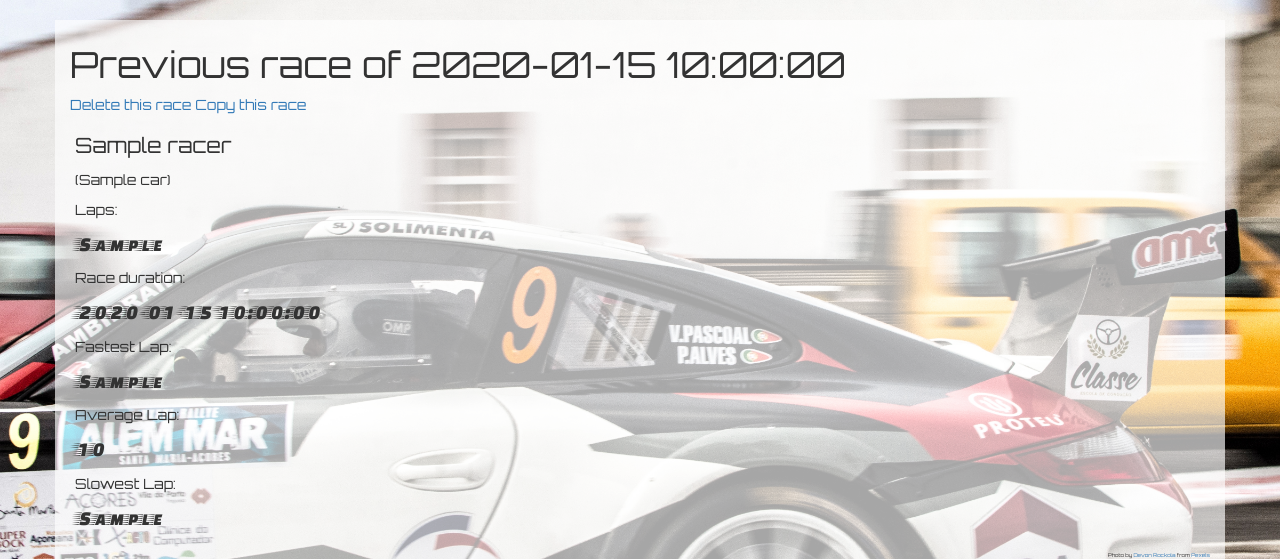
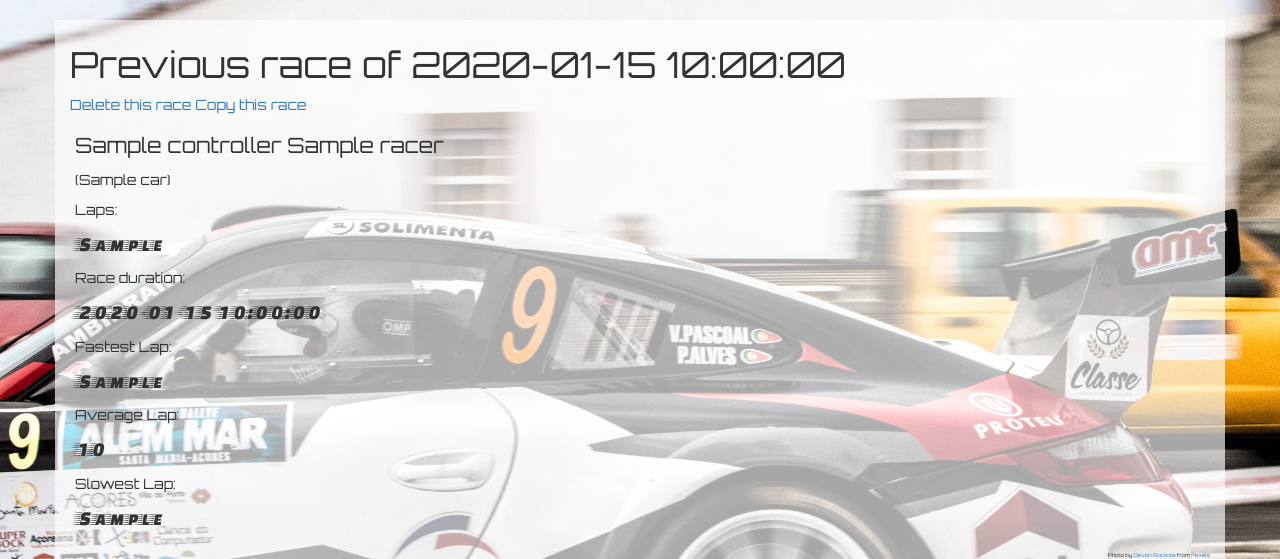
Before and after one commit to skorbut/trackday, a Python web app: template app/templates/race.html in a window 1280 px wide. Shown: the part 66-625 px from the top of the page. Run offline with Jinja, Linux system fonts and the light colour scheme; the template is opened without the code that fills it: most values are stand-ins (such as "Sample title", 1, 10 or a date in 2020); some libraries are stand-ins or nearby versions.

Commit message:
add more logging

```diff
--- a/app/models.py
+++ b/app/models.py
@@ -60,12 +60,14 @@ class Race(db.Model):
         for grid_entry in self.parsed_grid():
             if(grid_entry['controller'] == controller):
                 return grid_entry['racer']
+        app.logger.info("Unable to find racer for controller " + controller + " in grid " + repr(self.parsed_grid()))
         return None
 
     def car(self, controller):
         for grid_entry in self.parsed_grid():
             if(grid_entry['controller'] == controller):
                 return grid_entry['car']
+        app.logger.info("Unable to find car for controller " + controller + " in grid " + repr(self.parsed_grid()))
         return None
 
     def controller_for_racer(self, racer):
--- a/app/templates/race.html
+++ b/app/templates/race.html
@@ -12,7 +12,7 @@
         <div class="horizontal-line">
         </div>
         <div class= "racer-and-car">
-          <p class= "racer-name">{{ grid_entry['racer'].name }}</p>
+          <p class= "racer-name">{{ grid_entry['controller']}} {{ grid_entry['racer'].name }}</p>
           <p class= "car-name">({{ grid_entry['car'].name }})</p>
         </div>
         <div class = "d-flex flex-row lap-data">
```
